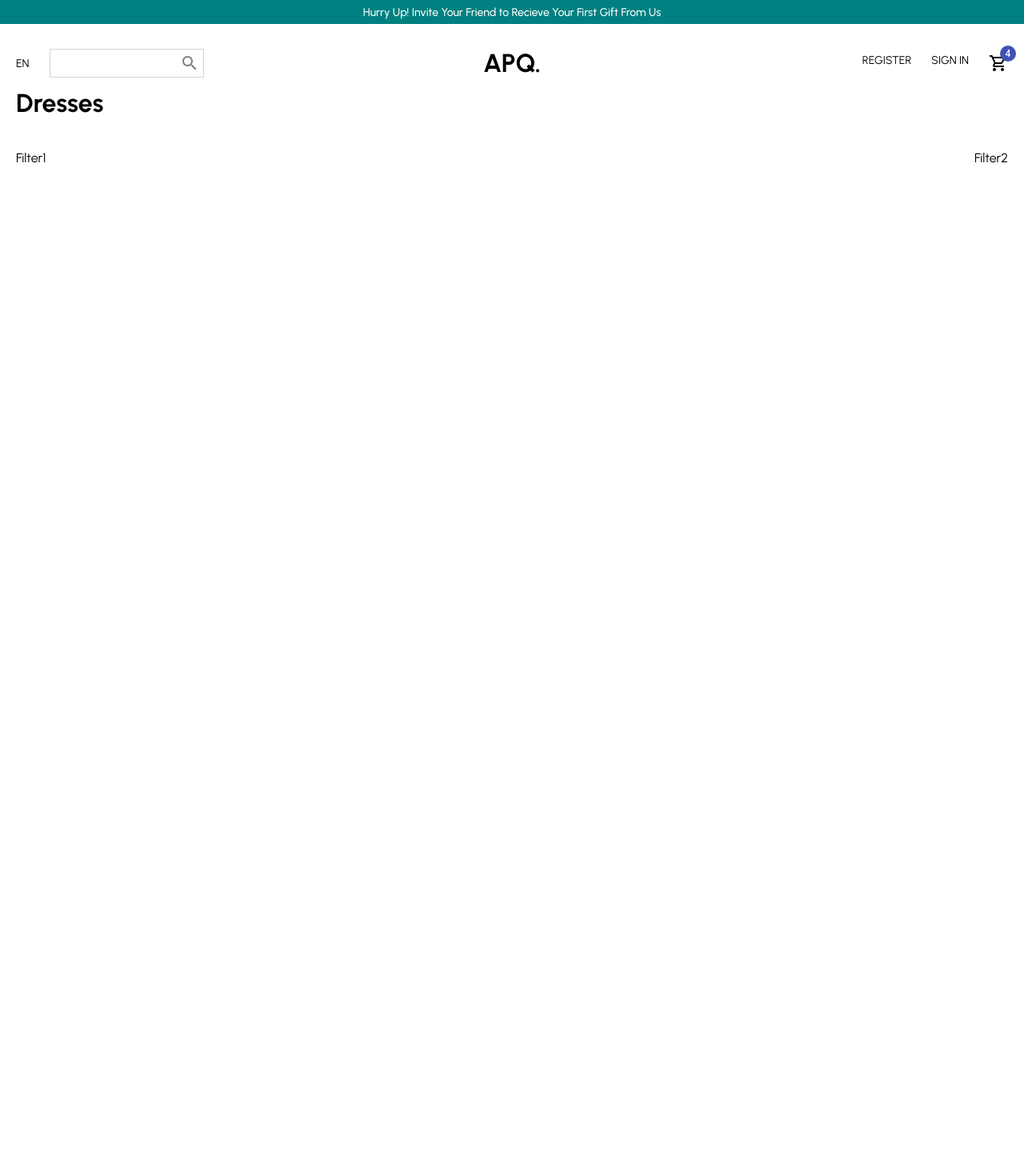
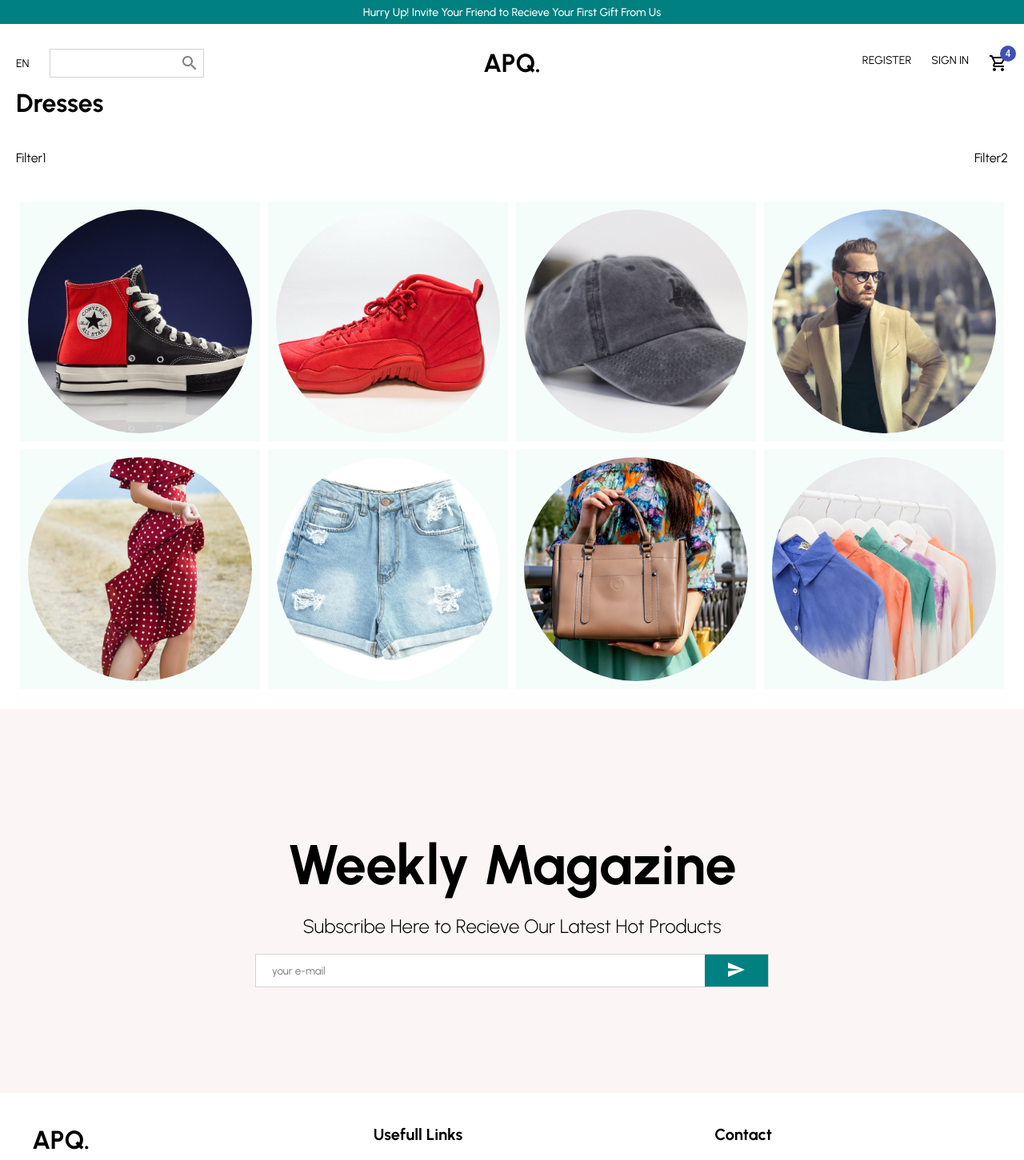
Before and after one commit to AliPooladmast/e-commerce, a React (Create React App) app: page / in a window 1280 px wide. Shown: the top 1451 px of the page at 80% size. Before the commit the page ends 800 px from the top, so only its background shows below. Built offline with nearby package versions, Linux system fonts and the light colour scheme.

Commit message:
feat(productList): add products, newsletter and footer to the productlist page

```diff
--- a/src/pages/ProductList/ProductList.jsx
+++ b/src/pages/ProductList/ProductList.jsx
@@ -1,3 +1,6 @@
+import Products from "../../components/Products/Products";
+import Newsletter from "../../components/Newsletter/Newsletter";
+import Footer from "../../components/Footer/Footer";
 import Announcement from "../../components/Announcement/Announcement";
 import NavBar from "../../components/NavBar/NavBar";
 import React from "react";
@@ -13,6 +16,9 @@ function ProductList() {
         <div>Filter1</div>
         <div>Filter2</div>
       </div>
+      <Products />
+      <Newsletter />
+      <Footer />
     </div>
   );
 }
```
